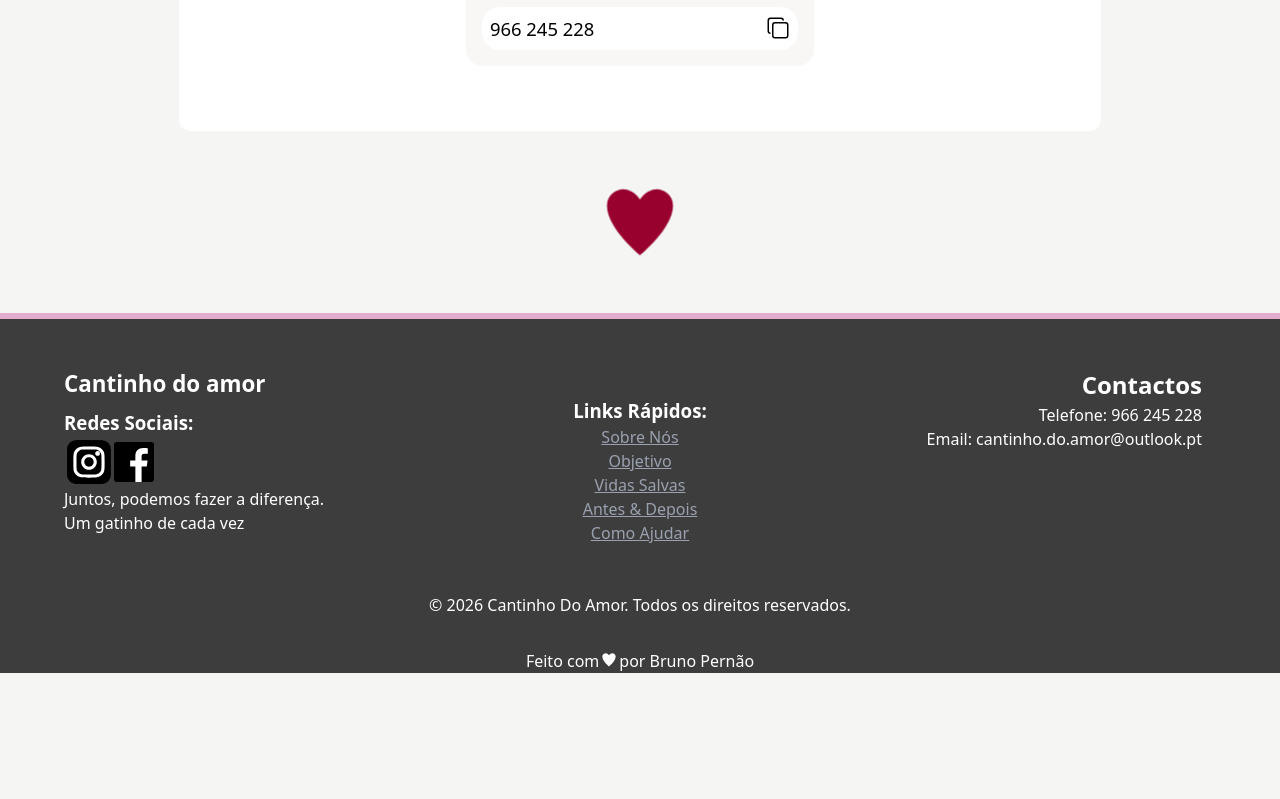
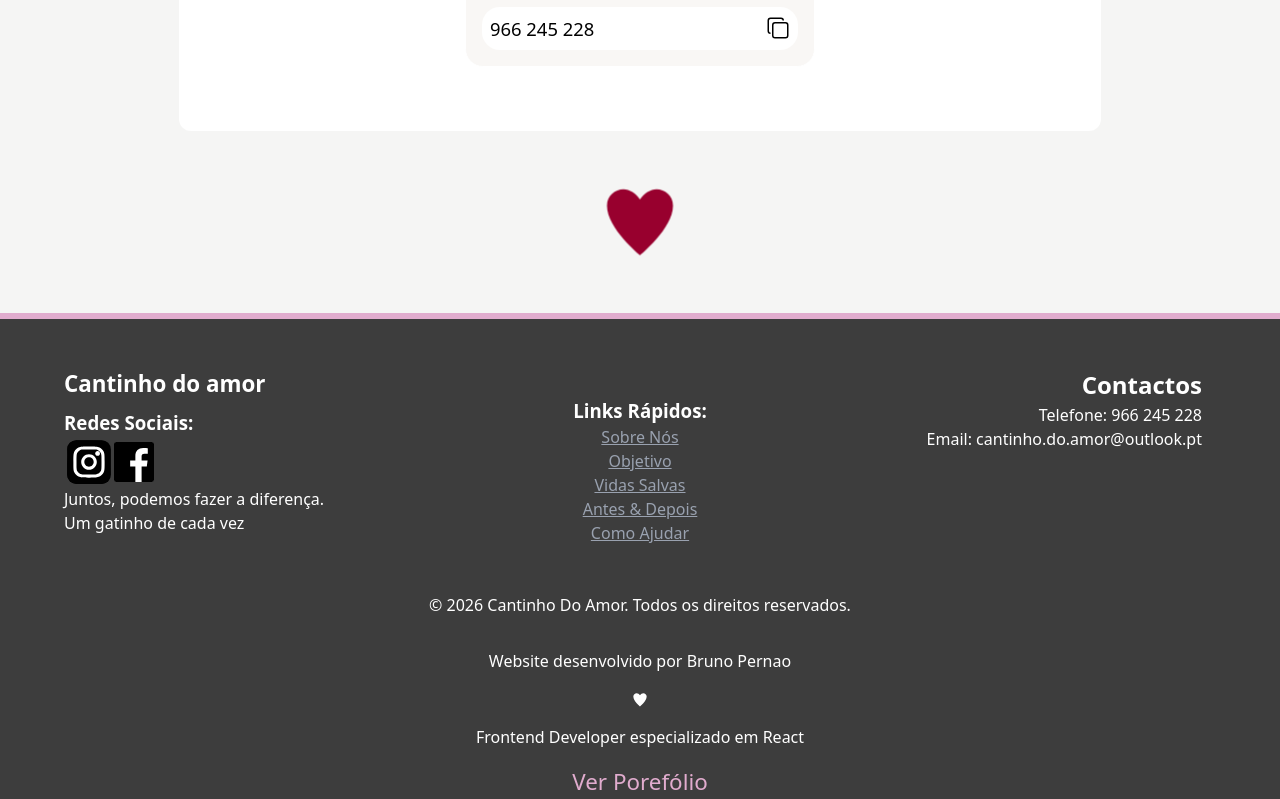
Before and after one commit to SnezzyDwarf/cantinho-do-amor-landing, a React (Vite) app: page / in a window 1280 px wide. Shown: the part 4810-5609 px from the top of the page. Before the commit the page ends 5483 px from the top, so only its background shows below. Built offline with nearby package versions, Linux system fonts and the light colour scheme.

Commit message:
WIP: Footer My Socials, placeholder

```diff
--- a/src/app/components/Footer.jsx
+++ b/src/app/components/Footer.jsx
@@ -91,12 +91,17 @@ export default function Footer() {
 
           <div className="footer_socials-my">
             <p className="footer_my-text">
-              Feito com
-              <span>
-                <HeartIcon size={20} />
-              </span>
-              por Bruno Pernão
+              Website desenvolvido por Bruno Pernao
             </p>
+            <HeartIcon size={20} />
+            <p>Frontend Developer especializado em React</p>
+            <a
+              href="https://personal-website-lyart-tau-75.vercel.app/"
+              defer
+              target="_blank"
+            >
+              Ver Porefólio
+            </a>
           </div>
         </div>
       </footer>
--- a/src/app/styles/Footer.css
+++ b/src/app/styles/Footer.css
@@ -94,3 +94,17 @@
 .footer_my-text {
   display: flex;
 }
+
+.footer_socials-my {
+  display: flex;
+  flex-direction: column;
+  justify-content: center;
+  align-items: center;
+  text-align: center;
+  gap: 1rem;
+}
+
+.footer_socials-my a {
+  font-size: clamp(var(--fs-h3-min), 3vw + 0.5rem, var(--fs-h3-max));
+  color: var(--color-primary);
+}
```
